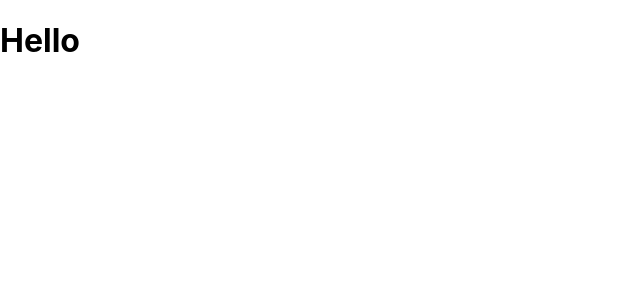
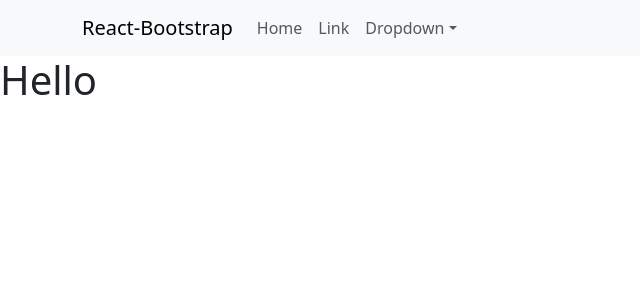
Before and after one commit to tuannamm/chart-app, a React (Create React App) app: page / in a window 1280 px wide. Shown: the top 300 px of the page, without its empty margins (0-640 px from the left). Built offline with nearby package versions, Linux system fonts and the light colour scheme.

Commit message:
feature(header): ui header

```diff
--- a/src/App.js
+++ b/src/App.js
@@ -1,7 +1,21 @@
+import React from "react";
 import "./App.css";
+import { Outlet } from "react-router-dom";
 
-function App() {
-  return <div className="App"></div>;
-}
+// import component
+import Header from "./components/Header/header";
+
+const App = () => {
+  return (
+    <div className="app-container">
+      <div className="header-container">
+        <Header />
+      </div>
+      <div className="app-content">
+        <Outlet />
+      </div>
+    </div>
+  );
+};
 
 export default App;
--- /dev/null
+++ b/src/components/Header/header.js
@@ -0,0 +1,34 @@
+import Container from "react-bootstrap/Container";
+import Nav from "react-bootstrap/Nav";
+import Navbar from "react-bootstrap/Navbar";
+import NavDropdown from "react-bootstrap/NavDropdown";
+
+const Header = () => {
+  return (
+    <Navbar bg="light" expand="lg">
+      <Container>
+        <Navbar.Brand href="#home">React-Bootstrap</Navbar.Brand>
+        <Navbar.Toggle aria-controls="basic-navbar-nav" />
+        <Navbar.Collapse id="basic-navbar-nav">
+          <Nav className="me-auto">
+            <Nav.Link href="#home">Home</Nav.Link>
+            <Nav.Link href="#link">Link</Nav.Link>
+            <NavDropdown title="Dropdown" id="basic-nav-dropdown">
+              <NavDropdown.Item href="#action/3.1">Action</NavDropdown.Item>
+              <NavDropdown.Item href="#action/3.2">
+                Another action
+              </NavDropdown.Item>
+              <NavDropdown.Item href="#action/3.3">Something</NavDropdown.Item>
+              <NavDropdown.Divider />
+              <NavDropdown.Item href="#action/3.4">
+                Separated link
+              </NavDropdown.Item>
+            </NavDropdown>
+          </Nav>
+        </Navbar.Collapse>
+      </Container>
+    </Navbar>
+  );
+};
+
+export default Header;
--- a/src/index.js
+++ b/src/index.js
@@ -1,6 +1,8 @@
 import React from "react";
 import ReactDOM from "react-dom/client";
 import "./index.css";
+import "bootstrap/dist/css/bootstrap.min.css";
+
 import Layout from "./layout";
 
 const root = ReactDOM.createRoot(document.getElementById("root"));
--- a/src/layout.js
+++ b/src/layout.js
@@ -5,13 +5,16 @@
 
 // import component
 import HomePage from "./components/HomePage/homepage";
+import App from "./App";
 
 const Layout = () => {
   return (
     <>
       <Router>
         <Routes>
-          <Route path="/" element={<HomePage />} />
+          <Route path="/" element={<App />}>
+            <Route index element={<HomePage />} />
+          </Route>
         </Routes>
       </Router>
     </>
```
